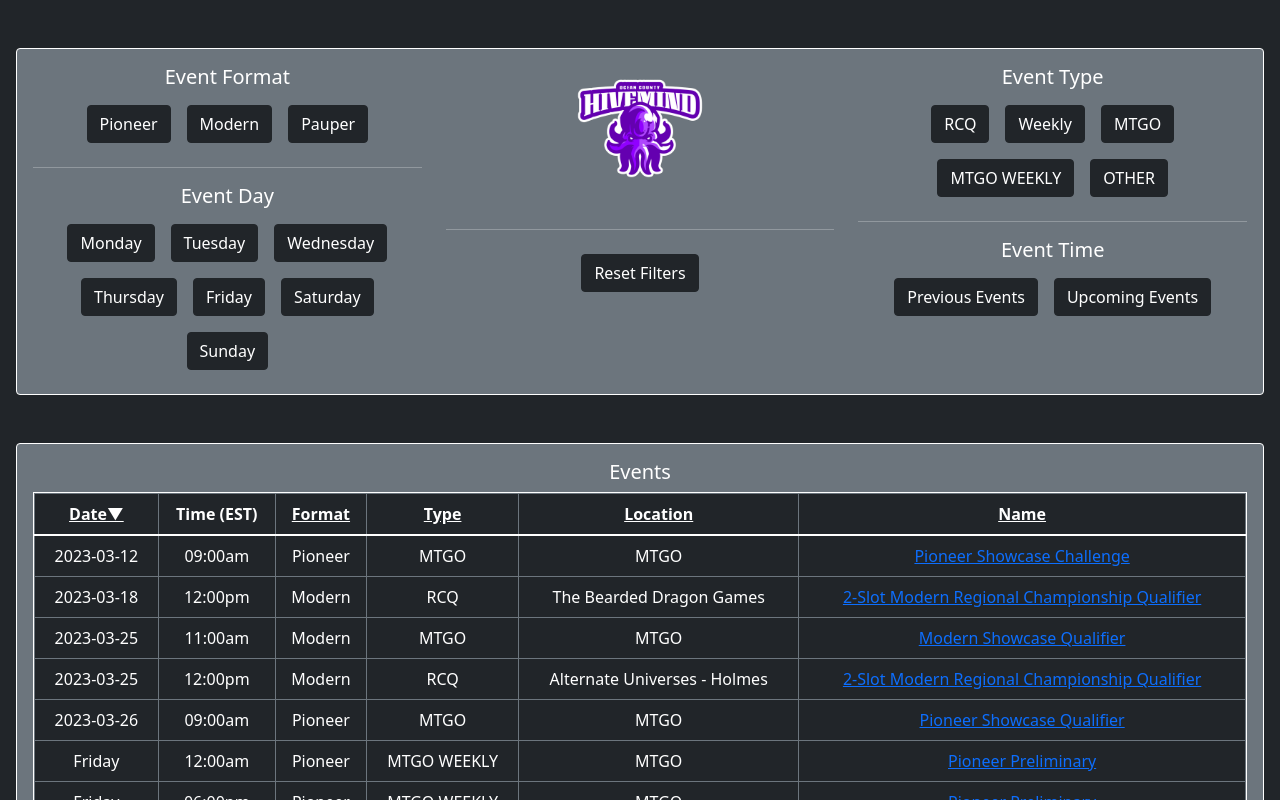
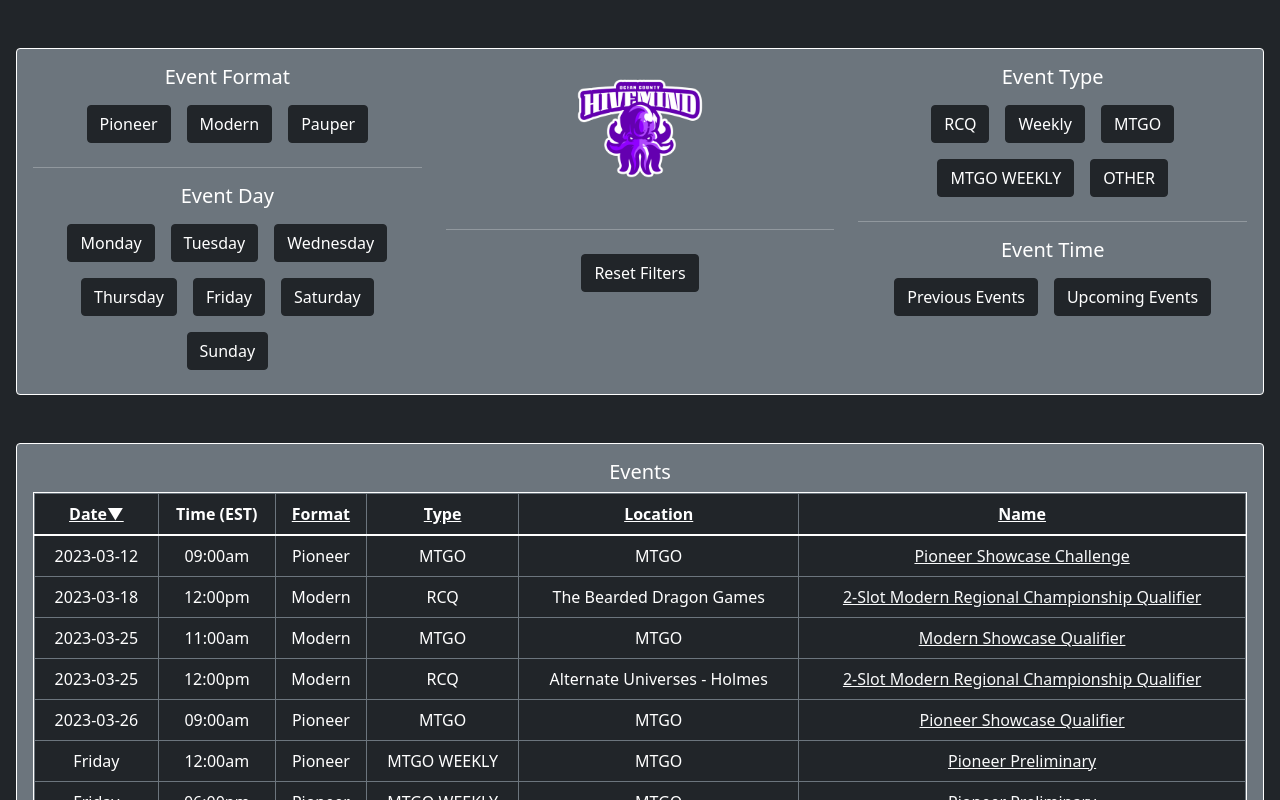
Before and after one commit to jackperry2187/ochivemind, a React (Create React App) app: page / in a window 1280 px wide. Shown: the top 800 px of the page. Built offline with nearby package versions, Linux system fonts and the light colour scheme.

Commit message:
Change link color

```diff
--- a/src/components/EventsPage.tsx
+++ b/src/components/EventsPage.tsx
@@ -440,7 +440,7 @@ export const EventsPage: React.FC = () => {
                                             <td>{event.format}</td>
                                             <td>{event.type}</td>
                                             <td>{event.location}</td>
-                                            <td><a href={event.link} target='_blank' rel='noreferrer'>{event.name}</a></td>
+                                            <td><a href={event.link} target='_blank' rel='noreferrer' className='link-light'>{event.name}</a></td>
                                         </tr>
                                     ))}
                                 </tbody>
```
